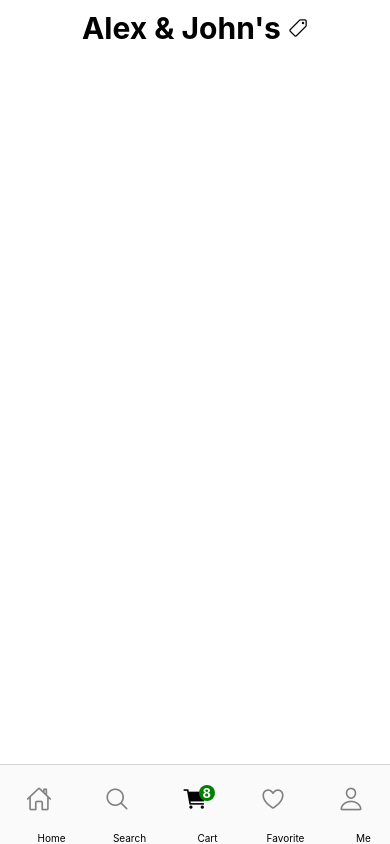
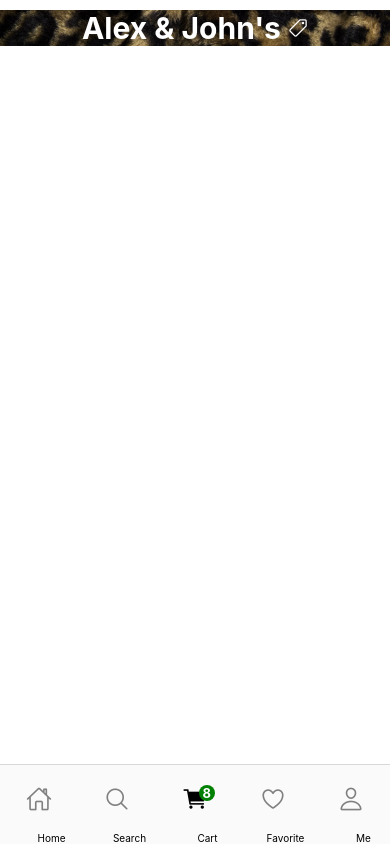
Before and after one commit to johnnybenio/MobileApplication-polimi-BenioNeumann, a React Native app in the folder Clothing_app/: screen /Cart in a window 390 px wide. Built offline with nearby package versions, Linux system fonts and the light colour scheme; no server answers.

Commit message:
Added Jaguar as imagebackground on top of Banner

```diff
--- a/Clothing_app/components/home/Welcome.jsx
+++ b/Clothing_app/components/home/Welcome.jsx
@@ -1,12 +1,10 @@
 import { View, Text } from 'react-native'
 import React from 'react'
-import { useNavigation } from '@react-navigation/native';
 import RollingText from "react-native-rolling-text";
 import RollingContent from 'react-native-rolling-bar';
 import Banner from './Banner';
 
 const Welcome = () => {
-  const navigation = useNavigation();
 
   return (
     <View style={{ width: "100%" }}>
--- a/Clothing_app/components/products/ProductAligner.jsx
+++ b/Clothing_app/components/products/ProductAligner.jsx
@@ -2,12 +2,16 @@ import { ActivityIndicator, FlatList, StyleSheet, Text, View } from 'react-nativ
 import React from 'react'
 import ProductCard from './ProductCard'
 import useFetch from '../../hook/useFetch'
+import { Platform } from 'react-native'
 
 const ProductAligner = ({ visableIndexCounter }) => {
     let visibleData;
     const { data, isLoading, err } = useFetch()
     if (!isLoading) {
-        visibleData = data.slice(visableIndexCounter, visableIndexCounter + 3);
+        Platform.OS === 'web' ?
+            visibleData = data.slice(visableIndexCounter, visableIndexCounter + 3)
+            : visibleData = data.slice(visableIndexCounter, visableIndexCounter + 2)
+
     }
 
     return (
--- a/Clothing_app/components/products/ProductCard.jsx
+++ b/Clothing_app/components/products/ProductCard.jsx
@@ -9,20 +9,18 @@ const ProductCard = ({ pageType, product }) => {
   let marginEndValue = 0;
 
   if (pageType === "Home" && Platform.OS === 'web') {
-    console.log("WEB")
     marginEndValue = 20;
     marginLeftValue = 20;
   }
 
   else if (pageType === "Home") {
-    console.log("PHONE")
     marginLeftValue = 25;
     marginEndValue = 20;
   }
 
   else if (pageType === "Search") {
-    marginLeftValue = 30;
-    marginEndValue = 30;
+    marginLeftValue = 0;
+    marginEndValue = 0;
   }
 
   const navigation = useNavigation();
@@ -56,7 +54,7 @@ const ProductCard = ({ pageType, product }) => {
               alignItems: "center",
               borderRadius: 10,
               marginLeft: Platform.OS === 'web' ? -60 : -15,
-            }} resizeMode='contain'
+            }} resizeMode='center'
           />
         </View>
 
@@ -82,7 +80,6 @@ const styles = StyleSheet.create({
     borderRadius: 12,
     alignItems: "center", // This centers the content horizontally
     justifyContent: "center", // This centers the content vertically
-
     ...Platform.select({
       web: {
         width: 400,
@@ -90,8 +87,8 @@ const styles = StyleSheet.create({
         left: 105
       },
       default: {
-        width: 180,
-        height: 180
+        width: 190,
+        height: 380
       },
     })
   },
--- a/Clothing_app/components/products/ProductCollection.jsx
+++ b/Clothing_app/components/products/ProductCollection.jsx
@@ -22,7 +22,7 @@ const ProductCollection = () => {
                         <View style={{ alignItems: "center", paddingLeft: 0 }}>
                             <FlatList
                                 data={data}
-                                numColumns={2}
+                                numColumns={3}
                                 keyExtractor={(item) => item._id}
                                 renderItem={({ item }) => <ProductCard pageType="Search" product={item} />}
                                 contentContainerStyle={{ alignContent: "center" }}
@@ -31,12 +31,12 @@ const ProductCollection = () => {
                         </View>
                     </ScrollView>
                 ) : (
-                    <View style={{ alignItems: "center", paddingLeft: 0 }}>
+                    <View style={{ alignItems: "center" }}>
                         <FlatList
                             data={data}
                             numColumns={2}
                             keyExtractor={(item) => item._id}
-                            renderItem={({ item }) => <ProductCard product={item} />}
+                            renderItem={({ item }) => <ProductCard pageType="Search" product={item} />}
                             contentContainerStyle={{ alignContent: "center" }}
                             ItemSeparatorComponent={() => <View style={{ height: 10 }} />}
                         />
--- a/Clothing_app/screens/Cart.jsx
+++ b/Clothing_app/screens/Cart.jsx
@@ -1,4 +1,4 @@
-import { StyleSheet, Text, View } from 'react-native'
+import { StyleSheet, Text, View, ImageBackground } from 'react-native'
 import { SafeAreaView } from 'react-native-safe-area-context'
 import { Ionicons } from '@expo/vector-icons'
 import React from 'react'
@@ -8,8 +8,12 @@ const Cart = () => {
         <SafeAreaView style={{ backgroundColor: "white", height: "100%" }}>
             <View>
                 <View style={{ flexDirection: "row", alignItems: "center", justifyContent: "center", marginTop: 10 }}>
-                    <Text style={{ fontWeight: 'bold', fontSize: 30 }}>Alex & John's </Text>
-                    <Ionicons name='pricetag-outline' size={20} />
+                    <ImageBackground source={require('../assets/images/jaguar.jpg')} resizeMode="cover" style={{ width: "100%", height: "100%" }}>
+                        <View style={{ flexDirection: "row", alignItems: "center", justifyContent: "center" }}>
+                            <Text style={{ fontWeight: 'bold', fontSize: 30, textAlign: "center", color: "white" }}>Alex & John's </Text>
+                            <Ionicons name='pricetag-outline' size={20} color={"white"} />
+                        </View>
+                    </ImageBackground>
                 </View>
             </View>
         </SafeAreaView>
--- a/Clothing_app/screens/Favorite.jsx
+++ b/Clothing_app/screens/Favorite.jsx
@@ -1,4 +1,4 @@
-import { StyleSheet, Text, View } from 'react-native'
+import { StyleSheet, Text, View, ImageBackground } from 'react-native'
 import { SafeAreaView } from 'react-native-safe-area-context'
 import { Ionicons } from '@expo/vector-icons'
 
@@ -9,8 +9,12 @@ const Favorite = () => {
         <SafeAreaView style={{ backgroundColor: "white", height: "100%" }}>
             <View>
                 <View style={{ flexDirection: "row", alignItems: "center", justifyContent: "center", marginTop: 10 }}>
-                    <Text style={{ fontWeight: 'bold', fontSize: 30 }}>Alex & John's </Text>
-                    <Ionicons name='pricetag-outline' size={20} />
+                    <ImageBackground source={require('../assets/images/jaguar.jpg')} resizeMode="cover" style={{ width: "100%", height: "100%" }}>
+                        <View style={{ flexDirection: "row", alignItems: "center", justifyContent: "center" }}>
+                            <Text style={{ fontWeight: 'bold', fontSize: 30, textAlign: "center", color: "white" }}>Alex & John's </Text>
+                            <Ionicons name='pricetag-outline' size={20} color={"white"} />
+                        </View>
+                    </ImageBackground>
                 </View>
             </View>
         </SafeAreaView>
--- a/Clothing_app/screens/Home.jsx
+++ b/Clothing_app/screens/Home.jsx
@@ -1,4 +1,4 @@
-import { StyleSheet, Text, View } from 'react-native'
+import { ImageBackground, Text, View } from 'react-native'
 import { SafeAreaView } from 'react-native-safe-area-context'
 import { Ionicons } from '@expo/vector-icons'
 import React from 'react'
@@ -9,20 +9,25 @@ import { Platform } from 'react-native'
 
 const Home = () => {
   let visibleIndexCounter = 0;
+
   return (
     <SafeAreaView style={{ backgroundColor: "white", height: "100%" }}>
       <View>
         <View style={{ flexDirection: "row", alignItems: "center", justifyContent: "center", marginTop: 10 }}>
-          <Text style={{ fontWeight: 'bold', fontSize: 30 }}>Alex & John's </Text>
-          <Ionicons name='pricetag-outline' size={20} />
+          <ImageBackground source={require('../assets/images/jaguar.jpg')} resizeMode="cover" style={{ width: "100%", height: "100%" }}>
+            <View style={{ flexDirection: "row", alignItems: "center", justifyContent: "center" }}>
+              <Text style={{ fontWeight: 'bold', fontSize: 30, textAlign: "center", color: "white" }}>Alex & John's </Text>
+              <Ionicons name='pricetag-outline' size={20} color={"white"} />
+            </View>
+          </ImageBackground>
         </View>
-      </View>
+      </View >
       <ScrollView>
         <Welcome />
         <ProductAligner visableIndexCounter={visibleIndexCounter} />
         <ProductAligner visableIndexCounter={Platform.OS === 'web' ? visibleIndexCounter + 3 : visibleIndexCounter + 2} />
       </ScrollView>
-    </SafeAreaView>
+    </SafeAreaView >
   )
 }
 
--- a/Clothing_app/screens/Me.jsx
+++ b/Clothing_app/screens/Me.jsx
@@ -1,4 +1,4 @@
-import { StyleSheet, Text, View } from 'react-native'
+import { StyleSheet, Text, View, ImageBackground } from 'react-native'
 import { SafeAreaView } from 'react-native-safe-area-context'
 import { Ionicons } from '@expo/vector-icons'
 import React from 'react'
@@ -8,8 +8,12 @@ const Me = () => {
     <SafeAreaView style={{ backgroundColor: "white", height: "100%" }}>
       <View>
         <View style={{ flexDirection: "row", alignItems: "center", justifyContent: "center", marginTop: 10 }}>
-          <Text style={{ fontWeight: 'bold', fontSize: 30 }}>Alex & John's </Text>
-          <Ionicons name='pricetag-outline' size={20} />
+          <ImageBackground source={require('../assets/images/jaguar.jpg')} resizeMode="cover" style={{ width: "100%", height: "100%" }}>
+            <View style={{ flexDirection: "row", alignItems: "center", justifyContent: "center" }}>
+              <Text style={{ fontWeight: 'bold', fontSize: 30, textAlign: "center", color: "white" }}>Alex & John's </Text>
+              <Ionicons name='pricetag-outline' size={20} color={"white"} />
+            </View>
+          </ImageBackground>
         </View>
       </View>
     </SafeAreaView>
--- a/Clothing_app/screens/Search.jsx
+++ b/Clothing_app/screens/Search.jsx
@@ -1,4 +1,4 @@
-import { FlatList, StyleSheet, Image, Platform } from 'react-native'
+import { FlatList, StyleSheet, Image, Platform, ImageBackground } from 'react-native'
 import { SafeAreaView } from 'react-native-safe-area-context'
 import { View, Text, TouchableOpacity, TextInput } from 'react-native'
 import { Feather } from "@expo/vector-icons";
@@ -7,7 +7,6 @@ import React, { useState } from 'react'
 import axios from "axios"
 import SearchRow from '../components/products/SearchRow';
 import { apiUrl } from '../config';
-import ProductArray from '../components/products/ProductCollection';
 import ProductCollection from '../components/products/ProductCollection';
 
 const Search = () => {
@@ -55,11 +54,13 @@ const Search = () => {
 
   return (
     <SafeAreaView style={styles.container}>
-      <View>
-        <View style={{ flexDirection: "row", alignItems: "center", justifyContent: "center", marginTop: 10 }}>
-          <Text style={{ fontWeight: 'bold', fontSize: 30 }}>Alex & John's </Text>
-          <Ionicons name='pricetag-outline' size={20} />
-        </View>
+      <View style={{ flexDirection: "row", alignItems: "center", justifyContent: "center", marginTop: 10 }}>
+        <ImageBackground source={require('../assets/images/jaguar.jpg')} resizeMode="cover" style={{ width: "100%", height: "100%" }}>
+          <View style={{ flexDirection: "row", alignItems: "center", justifyContent: "center" }}>
+            <Text style={{ fontWeight: 'bold', fontSize: 30, textAlign: "center", color: "white" }}>Alex & John's </Text>
+            <Ionicons name='pricetag-outline' size={20} color={"white"} />
+          </View>
+        </ImageBackground>
       </View>
       <View style={{
         flexDirection: "row",
@@ -141,7 +142,7 @@ const Search = () => {
 const styles = StyleSheet.create({
   container: {
     flex: 1,
-    backgroundColor: "white"
+    backgroundColor: "white",
   }
 });
 
```
Also changed, not shown: Clothing_app/assets/images/jaguar.jpg (added).
